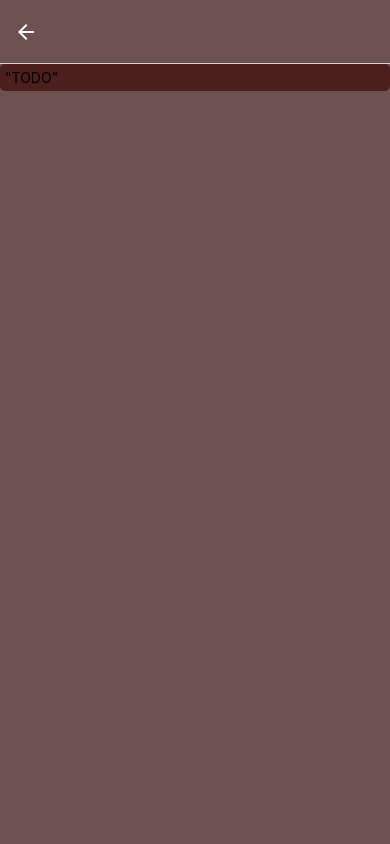
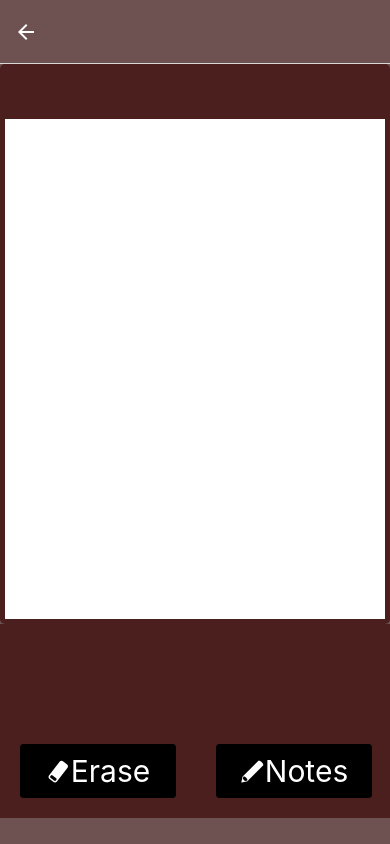
Before and after one commit to kristianvaula/Sudoku, a React Native app: screen /Sudoku in a window 390 px wide. Built offline with nearby package versions, Linux system fonts and the light colour scheme.

Commit message:
Buttons Sudoku

```diff
--- a/src/assets/i18n/en.json
+++ b/src/assets/i18n/en.json
@@ -4,6 +4,8 @@
     "start" : "START",
     "create-board" : "CREATE BOARD",
     "change-language":  "CHANGE LANGUAGE",
-    "return": "RETURN"
+    "return": "RETURN",
+    "erase": "Erase",
+    "notes": "Notes"
   }
 }
--- a/src/assets/i18n/no.json
+++ b/src/assets/i18n/no.json
@@ -4,6 +4,8 @@
     "start" : "START",
     "create-board" : "NYTT BRETT",
     "change-language":  "Endre Språk",
-    "Return": "TILBAKE"
+    "Return": "TILBAKE",
+    "erase": "Slett",
+    "notes": "Notater"
   }
 }
--- a/src/screens/Home.tsx
+++ b/src/screens/Home.tsx
@@ -1,7 +1,6 @@
 import React, {useState} from 'react';
 import '../assets/i18n/i18n';
 import {StyleSheet, View, Text} from 'react-native';
-import {COLORS} from '../values/colors';
 import {useTranslation} from 'react-i18next';
 import LanguageSwitch from '../components/LanguageSwitch';
 import Button from '../components/Button';
@@ -33,15 +32,15 @@ export function Home({navigation}: HomeScreenProps): JSX.Element {
       <View style={[gStyle.fullWidth, gStyle.alignCenter]}>
         <Button
           text={t('start')}
-          containerStyle={styles.buttonContainer}
-          buttonStyle={styles.button}
+          containerStyle={gStyle.largeButtonContainer}
+          buttonStyle={gStyle.button}
           titleStyle={gStyle.mediumText}
           onPress={() => navigation.navigate('Sudoku')}
         />
         <Button
           text={t('create-board')}
-          containerStyle={styles.buttonContainer}
-          buttonStyle={styles.button}
+          containerStyle={gStyle.largeButtonContainer}
+          buttonStyle={gStyle.button}
           titleStyle={gStyle.mediumText}
           onPress={() => navigation.navigate('Create')}
         />
@@ -73,11 +72,4 @@ const styles = StyleSheet.create({
     margin: 5,
     width: '75%',
   },
-  buttonContainer: {
-    width: '75%',
-    marginTop: 20,
-  },
-  button: {
-    backgroundColor: COLORS.darkBackground,
-  },
 });
--- a/src/screens/SudokuScreen.tsx
+++ b/src/screens/SudokuScreen.tsx
@@ -1,13 +1,61 @@
 import React from 'react';
 import gStyle from '../assets/style';
-import {View, Text} from 'react-native';
+import {View, StyleSheet} from 'react-native';
+import {Button} from 'react-native-elements';
+import {useTranslation} from 'react-i18next';
+import Icon from 'react-native-vector-icons/Entypo';
+import {COLORS} from '../values/colors';
 
 export function SudokuScreen(): JSX.Element {
+  const {t} = useTranslation();
+
   return (
     <View style={gStyle.root}>
       <View style={gStyle.defaultContainer}>
-        <Text>"TODO"</Text>
+        <View style={styles.sudokuContainer}></View>
+      </View>
+      <View style={styles.numberContainer}></View>
+      <View style={styles.choiceContainer}>
+        <Button
+          icon={<Icon name="eraser" size={25} color="white" />}
+          title={t('erase')}
+          style={gStyle.button}
+          containerStyle={gStyle.mediumButtonContainer}
+          buttonStyle={gStyle.buttonDark}
+          titleStyle={gStyle.mediumText}
+        />
+        <Button
+          icon={<Icon name="edit" size={25} color="white" />}
+          title={t('notes')}
+          style={gStyle.button}
+          containerStyle={gStyle.mediumButtonContainer}
+          buttonStyle={gStyle.buttonDark}
+          titleStyle={gStyle.mediumText}
+        />
       </View>
     </View>
   );
 }
+
+const styles = StyleSheet.create({
+  sudokuContainer: {
+    backgroundColor: COLORS.white,
+    width: '100%',
+    height: 500,
+    marginTop: 50,
+    padding: 10,
+  },
+  numberContainer: {
+    backgroundColor: COLORS.darkBackground,
+    height: 100,
+    width: '100%',
+    padding: 10,
+  },
+  choiceContainer: {
+    backgroundColor: COLORS.darkBackground,
+    width: '100%',
+    flexDirection: 'row',
+    alignItems: 'center',
+    justifyContent: 'space-evenly',
+  },
+});
```
